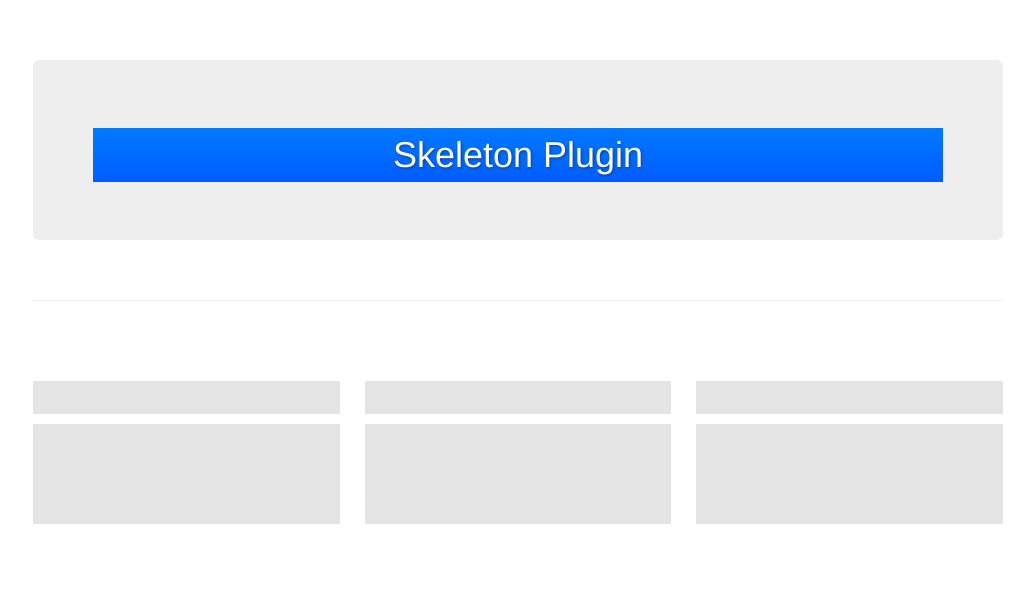
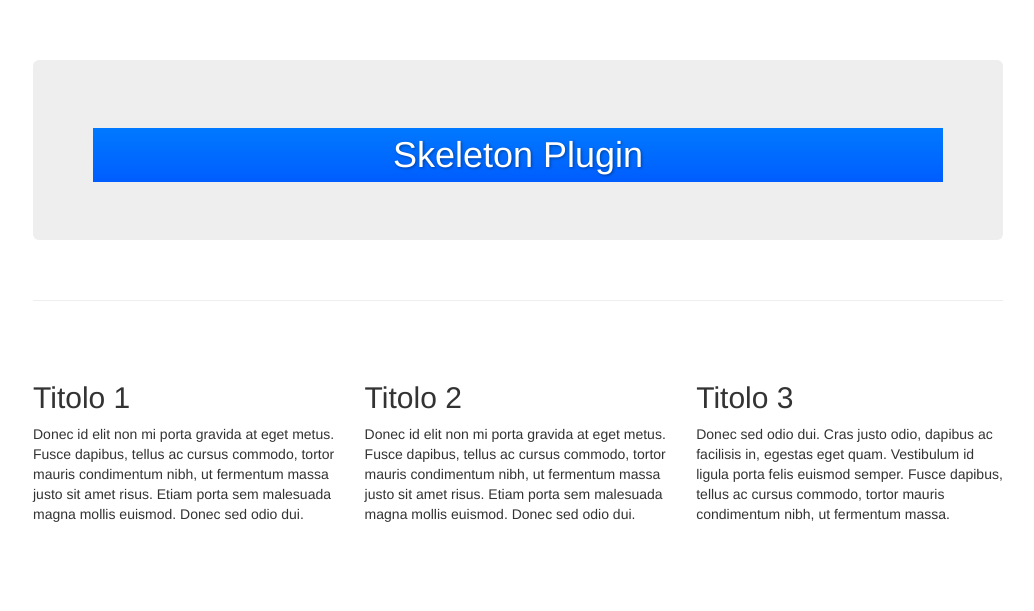
Before and after one commit to enbifa/jquery.skeleton.loader, a website: page example/index.html in a window 1280 px wide. Shown: the top 611 px of the page, without its empty margins (122-1156 px from the left). Drawn offline with nearby package versions, Linux system fonts and the light colour scheme; files that its build step writes are made by us from their sources; no server answers.

Commit message:
Update example/index.html

```diff
--- a/example/index.html
+++ b/example/index.html
@@ -139,7 +139,7 @@
     <script>
         $(function() {
             var instance = $('#skeletone').scheletrone({
-                    url : "index22.html",
+                    url : "index2.html",
                     debug		: {
                         latency: 4000
                     },
```
